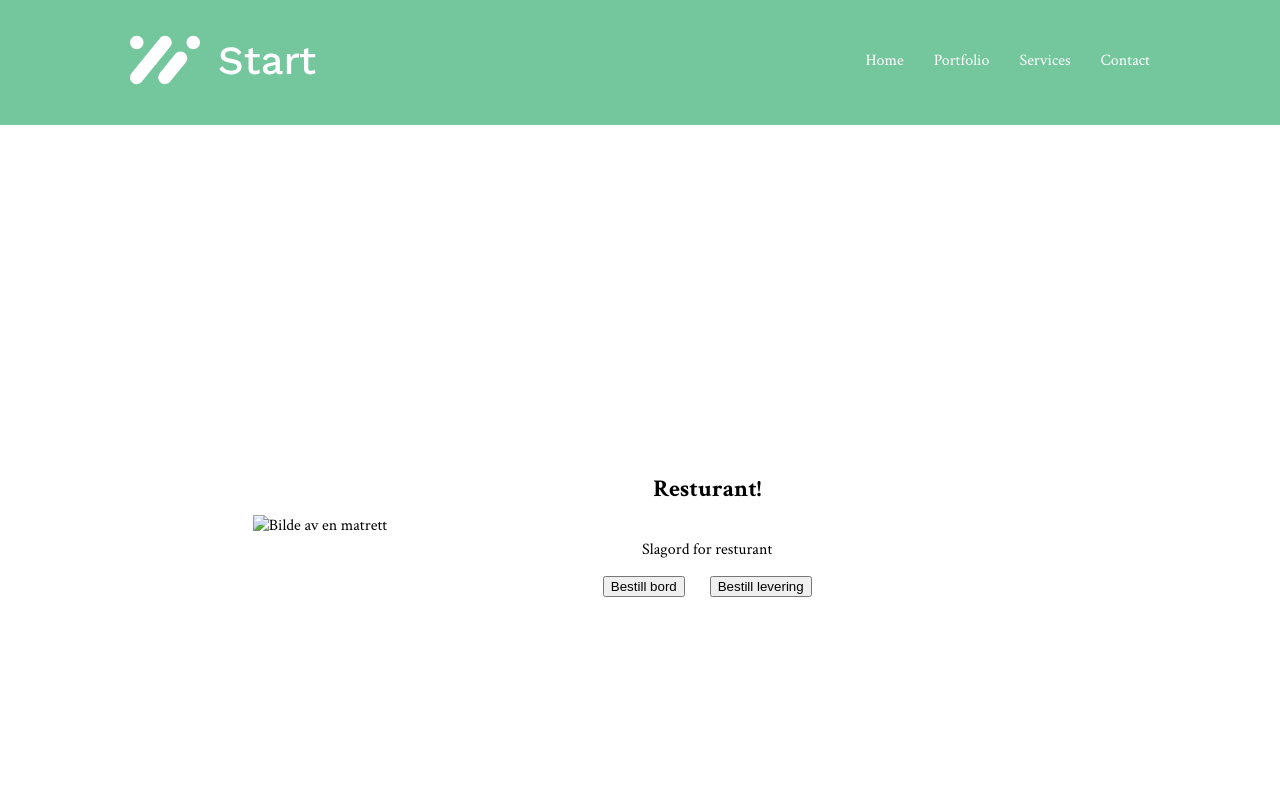
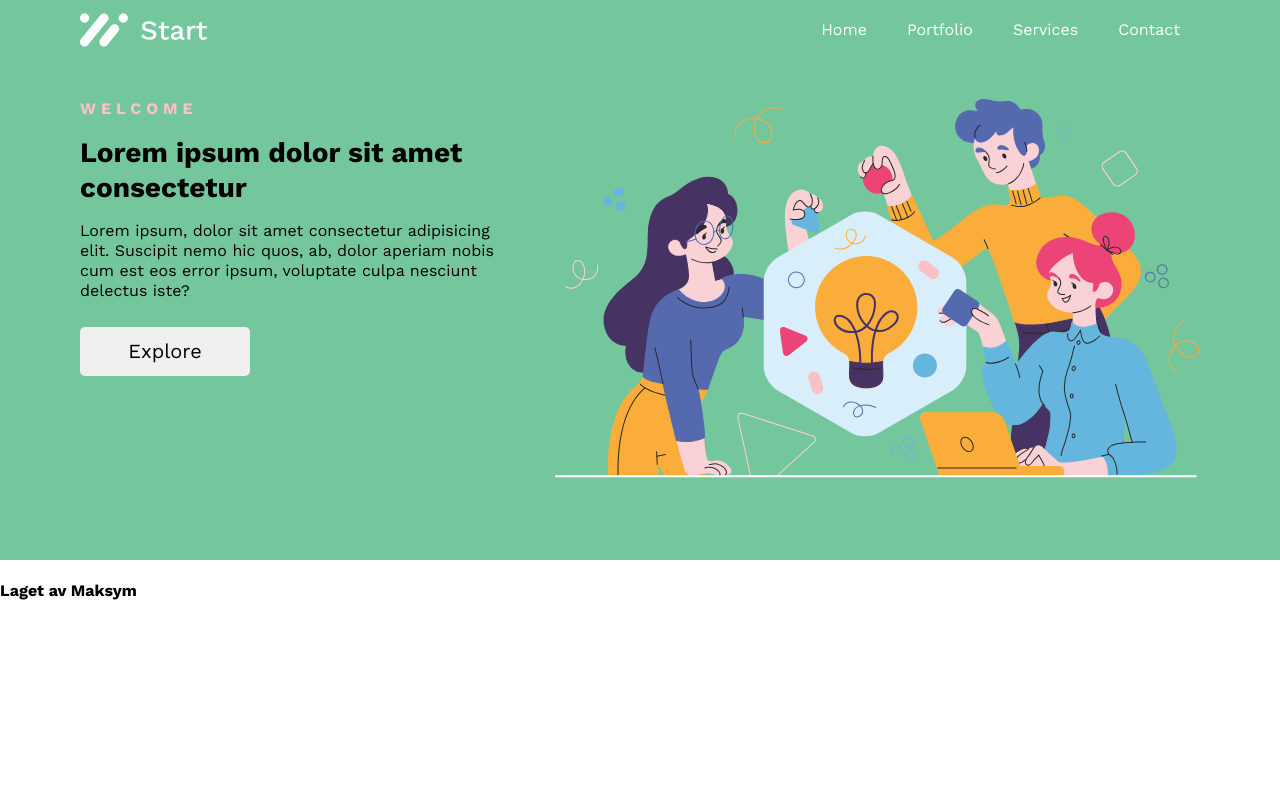
Before and after one commit to MaksymDramaretskyi-1/Start, a website: page index.html in a window 1280 px wide. Shown: the top 800 px of the page. Drawn offline with nearby package versions, Linux system fonts and the light colour scheme.

Commit message:
Develompent website "Start"-sample

```diff
--- a/index.html
+++ b/index.html
@@ -16,27 +16,40 @@
   <!-- Body er kun for det som skal synes på selve nettsiden -->
   <body>
     <div class="bg-color">
-      <header class="wrapper">
-        <img class="headerLogo" src="images/Logo.svg" alt="Logo with a code bracket." />
-        <nav>
-          <!-- Navigasjons elementene skal være en ul-liste. Bookmark anchors -->
-          <a href="#">Home</a>
-          <a href="#">Portfolio</a>
-          <a href="#">Services</a>
-          <a href="#">Contact</a>
-        </nav>
-      </header>
+      <div class="wrapper">
+        <header>
+          <img class="headerLogo" src="images/Logo.svg" alt="Logo with a code bracket." />
+          <nav class="nav">
+            <!-- Navigasjons elementene skal være en ul-liste. Bookmark anchors -->
+            <ul>
+              <li><a href="#">Home</a></li>
+              <li><a href="#">Portfolio</a></li>
+              <li><a href="#">Services</a></li>
+              <li><a href="#">Contact</a></li>
+            </ul>
+          </nav>
+          <button class="burger">
+            <span></span>
+            <span></span>
+            <span></span>
+          </button>
+
+        </header>
+      </div>
     </div>
     <main>
+      <!-- Hero-section -->
       <section class="sectionHero">
-        <!-- Hero-section -->
-        <img src="heroImg" alt="Bilde av en matrett">
-        <div class="heroText">
-          <h1>Resturant!</h1>
-          <p>Slagord for resturant</p>
-          <div class="heroButtons">
-            <button>Bestill bord</button>
-            <button>Bestill levering</button>
+        <div class="wrapper">
+          <div class="heroBlock">
+            <img src="./images/BannerImg.svg" alt="Bilde av en matrett">
+
+            <div class="heroText">
+              <h2>WELCOME</h2>
+              <h1>Lorem ipsum dolor sit amet consectetur </h1>
+              <p>Lorem ipsum, dolor sit amet consectetur adipisicing elit. Suscipit nemo hic quos, ab, dolor aperiam nobis cum est eos error ipsum, voluptate culpa nesciunt delectus iste?</p>
+              <button>Explore</button>
+            </div>
           </div>
         </div>
       </section>
@@ -50,7 +63,7 @@
       </section>
     </main>
     <footer>
-      <h4>Laget av Julie</h4>
+      <h4>Laget av Maksym</h4>
     </footer>
   </body>
 </html>
--- a/script.js
+++ b/script.js
@@ -1 +1,10 @@
-console.log('Hello!');
+
+document.addEventListener("DOMContentLoaded", () => {
+    const burger = document.querySelector(".burger");
+    const nav = document.querySelector(".nav");
+
+    burger.addEventListener("click", () => {
+      burger.classList.toggle("open");
+      nav.classList.toggle("active");
+    });
+  });
--- a/styles.css
+++ b/styles.css
@@ -3,17 +3,20 @@
 }
 
 :root {
-  --primary-color: white;
-  --secondary-color: black;
+  --content-primary-color: white;
+  --content-secondary-color: black;
   --accent-color: #74C69D;
-  --bg-color-primary: white;
-  --bg-color-secondary: black;
+  --bg-primary-color: white;
+  --bg-secondary-color: black;
 
-  --font-family-base: "Crimson Text";
-  --font-family-heading: 'Roboto', sans-serif;
+  --font-family-base: "Work Sans", sans-serif;
+
   --font-size-base: 16px;
-  --font-size-first: 24px;
-  --font-size-secondary: 32px;
+  --font-size-first: 20px;
+  --font-size-secondary: 24px;
+  --font-size-third: 28px;
+  --font-size-fourth: 32px;
+  --font-size-fifth: 40px;
 
   --font-weight-regular: 400;
   --font-weight-medium: 500;
@@ -40,17 +43,262 @@
 
   --default-border-radius: 10px;
 }
+
+
+
+
+/*------>    BASIC STYLES    <------*/
 body {
   margin: 0;
   font-family: var(--font-family-base);
   font-weight: 400;
   font-style: normal;
-  color: black;
-  background-color: white;
+  color: var(--content-secondary-colorsecondary-color);
+  background-color: var(--bg-primary-color);
+}
+
+.headerLogo {
+  width: 128px;
+  height: 38px;
 }
 
 .wrapper {
-  padding: 35px 130px 40px;
+  max-width: 1440px;
+  padding: 0px 20px;
+  margin-left: auto;
+  margin-right: auto;
+}
+
+nav ul li, a {
+  font-family: var(--font-family-base);
+  display: flex;
+  flex-direction: column;
+  padding: 10px;
+  text-decoration: none;
+  color: var(--content-primary-color);
+}
+
+ul {
+  display: flex;
+  margin: 0px;
+  padding: 0px;
+}
+
+.heroText h2, h1, p, button {
+  margin: 0px;
+  font-family: var(--font-family-base);
+  color: var(--content-primary-color);
+  line-height: 125%;
+}
+
+.heroText h2 {
+  font-weight: var(--font-weight-bold);
+  font-size: var(--font-size-base);
+  letter-spacing: 5px;
+}
+
+.heroText h1 {
+  font-size: 28px;
+  font-weight: 700;
+}
+
+.heroText p {
+  font-size: 16px;
+  font-weight: 400;
+  margin-bottom: 10px;
+}
+
+.heroText button {
+  font-size: 20px;
+  font-weight: 400;
+  color: #000000;
+  padding: 12px 0px;
+  border-radius: 5px;
+  border: #ffffff;
+  max-width: 170px;
+}
+
+.sectionHero img {
+  width: 100%;
+  height: auto;
+  display: block;
+  max-width: 100%;
+  margin: 0 auto;
+}
+
+
+
+
+
+
+
+
+
+
+
+
+/* Mobile styles */
+@media (max-width: 768px) {
+
+  .wrapper {
+    padding: 20px 20px;
+  }
+
+  .bg-color{
+    background-color: var(--accent-color);
+  }
+
+  header {
+    display: flex;
+    justify-content: space-between;
+    align-items: center;
+  }
+
+  .sectionHero{
+    display: flex;
+    flex-wrap: wrap;
+    flex-direction: column;
+    background-color: var(--accent-color);
+  }
+
+  .nav {
+    position: absolute;
+    top: 0;
+    left: 0;
+    background-color: var(--bg-primary-color);
+    width: 100%;
+    height: 0;
+    opacity: 0;
+    overflow: hidden;
+    pointer-events: none;
+    transition: opacity 0.3s ease, height 0.3s ease;
+    display: flex;
+    flex-direction: column;
+    justify-content: center;
+    align-items: center;
+    gap: 24px;
+  }
+
+  .nav.active {
+    height: 50vh;
+    opacity: 1;
+    pointer-events: all;
+  }
+
+nav ul li, a {
+  color: var(--content-secondary-color);
+}
+
+  ul {
+    display: flex;
+    flex-direction: column;
+    align-items: center;
+  }
+
+  .nav.active {
+    display: flex;
+    justify-content: center;
+    align-items: center;
+    text-align: center;
+  }
+
+  .nav-links {
+    display: flex;
+    flex-direction: column;
+    width: 100%;
+  }
+
+  .burger {
+    display: none;
+    flex-direction: column;
+    justify-content: space-between;
+    width: 32px;
+    height: 18px;
+    background: transparent;
+    border: none;
+    cursor: pointer;
+    z-index: 1001;
+  }
+
+  .burger span {
+    display: block;
+    width: 100%;
+    height: 2px;
+    background-color: var(--bg-primary-color);
+    border-radius: 2px;
+    transition: 0.3s;
+  }
+
+  .burger.open span {
+    background-color: var(--bg-secondary-color);
+  }
+
+  .burger.open span:nth-child(1) {
+    transform: rotate(45deg) translate(5px, 5px);
+  }
+
+  .burger.open span:nth-child(2) {
+    opacity: 0;
+  }
+
+  .burger.open span:nth-child(3) {
+    transform: rotate(-45deg) translate(5px, -5px);
+  }
+
+  .burger  {
+    display: flex;
+  }
+
+  .heroBlock {
+    display: flex;
+    flex-direction: column;
+    gap: 30px;
+  }
+
+  .heroText {
+    display: flex;
+    flex-direction: column;
+    text-align: start;
+    gap: 15px;
+  }
+
+
+
+
+}
+
+
+
+
+
+/*Tablet*/
+@media (min-width: 769px){
+  .wrapper {
+    padding: 0px 40px;
+  }
+
+
+
+  .sectionHero {
+    background-color: var(--accent-color);
+  }
+
+  .heroText h2, h1, p {
+    margin: 0px;
+    color: var(--primary-color);
+  }
+  .sectionHero img {
+    width: 60%;
+    margin-bottom: 0px;
+  }
+  .burger {
+    display: none;
+  }
+
+  .heroBlock {
+    display: flex;
+    flex-direction: row-reverse;
+    padding: 20px 0px;
   }
 
   .bg-color {
@@ -59,6 +307,7 @@ body {
 
   header {
     display: flex;
+    align-items: center;
     justify-content: space-between;
   }
 
@@ -67,47 +316,52 @@ nav {
     flex-wrap: wrap;
     align-items: center;
     justify-content: center;
-  gap: 30px;
   }
 
-nav a {
-  font-family: var(--font-family-base);
-  font-weight: var(--font-weight-regular);
-  text-decoration: none;
-  color: var(--primary-color);
-}
+
 
   nav a[aria-current='page'] {
     color: #000;
     background-color: #d4d4d4;
   }
 
-section {
-  min-height: 100vh;
+  .heroText {
+    display: flex;
+    flex-direction: column;
+    text-align: start;
+    gap: 15px;
+  }
+  .heroText h2, h1, p {
+    margin: 0px;
   }
 
-h1 {
-  font-weight: bold;
-  font-size: 1.5rem;
+  .heroText h2 {
+    color: blue;
   }
 
 
-.sectionHero {
-  display: flex;
-  align-items: center;
-  justify-content: center;
 }
 
-.heroImg {
-  background-color: aquamarine;
-  width: 50%;
+@media (min-width:1024px){
+  .wrapper {
+    padding: 0px 80px;
+  }
+  .heroBlock{
+    display: flex;
+    padding: 40px 0px 82px 0px;
+    gap: 40px;
   }
 
   .heroText {
-  width: 50%;
     display: flex;
     flex-direction: column;
-  align-items: center;
+    gap: 16px;
+  }
+  .heroText h2 {
+    color: pink;
+  }
+
+
 }
 
 /*Om knapper er store vurder column på mobil*/
@@ -117,3 +371,11 @@ h1 {
   justify-content: center;
   gap: 25px;
 }
+
+@media (min-width: 1440px) {
+
+  .heroBlock{
+    display: flex;
+    gap: 120px;
+  }
+}
```
Also changed, not shown: images/BannerImg.svg (added), images/GoogleLogo.png (added). Lines whose indentation alone changed are shown as unchanged.
